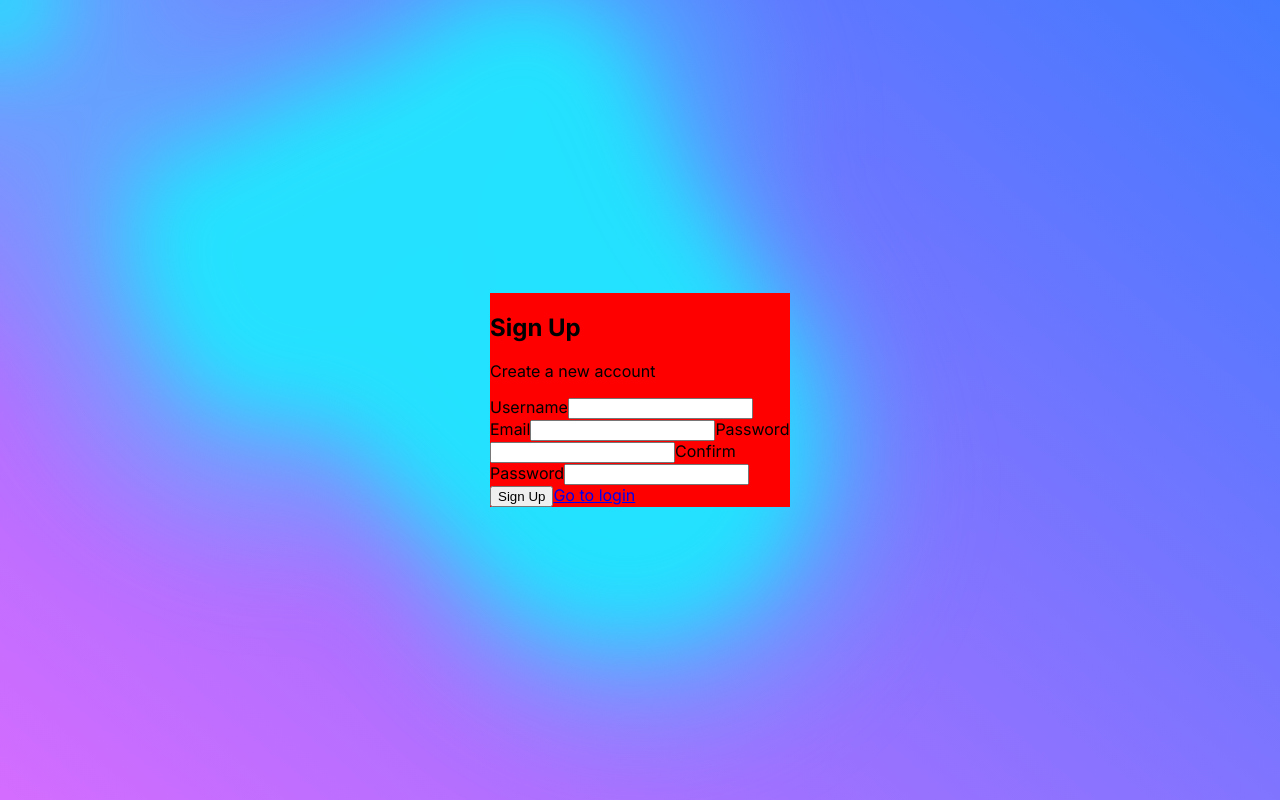
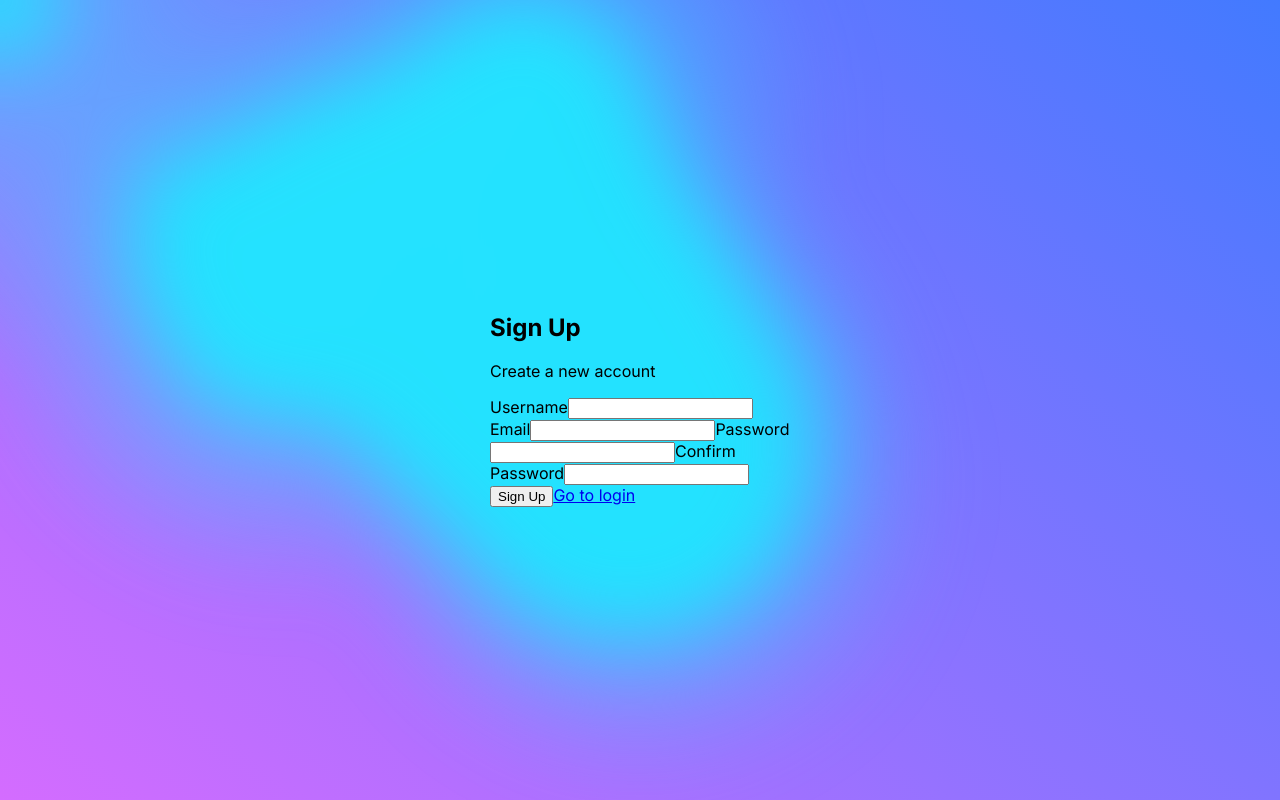
Before and after one commit to ionathansideras/chat-app, a Next.js app: page /signup in a window 1280 px wide. Built offline with nearby package versions, Linux system fonts and the light colour scheme.

Commit message:
chore: Refactor auth pages styles for better organization

```diff
--- a/styles/auth-pages.scss
+++ b/styles/auth-pages.scss
@@ -1,4 +1,4 @@
-main {
+.auth-container {
     display: flex;
     width: 100%;
     height: 100vh;
@@ -8,6 +8,6 @@ main {
     section {
         width: 300px;
         height: fit-content;
-        background-color: red !important;
+        //background-color: red !important;
     }
 }
```
